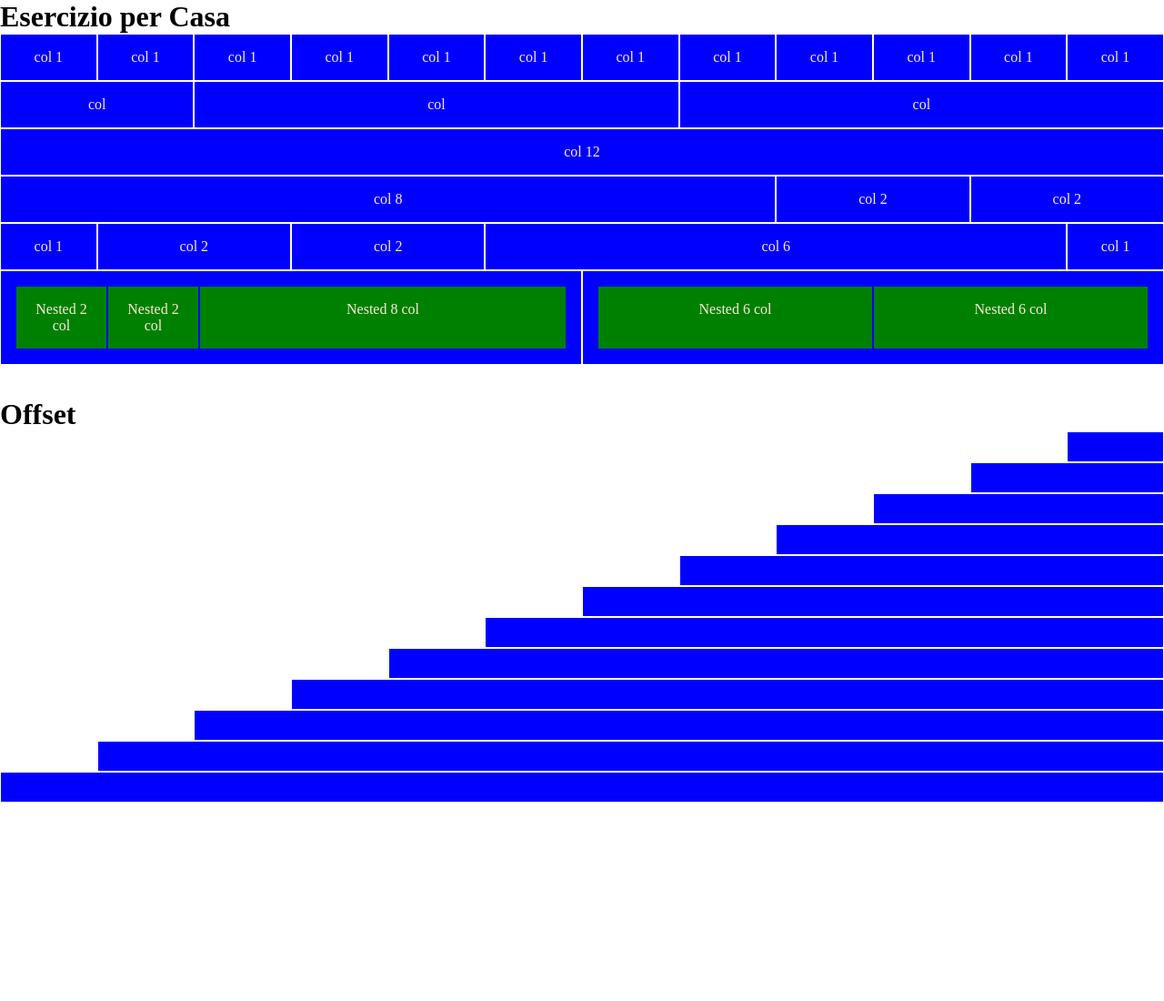
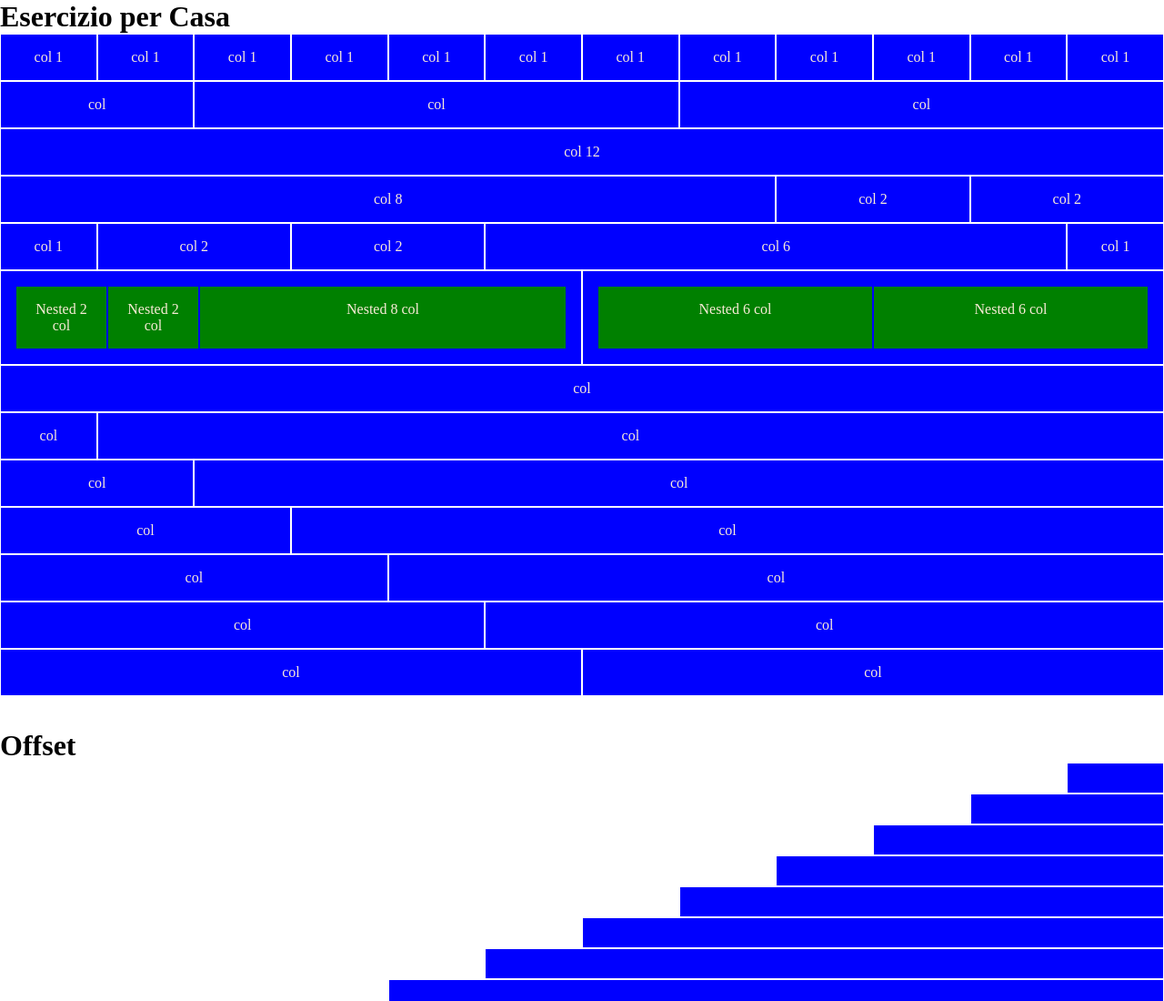
Before and after one commit to AntonioDattolo/html-css-12bool, a plain HTML site: page index.html in a window 1280 px wide. Shown: the top 1100 px of the page at 91% size. Before the commit the page ends 882 px from the top, so only its background shows below. Drawn offline with Linux system fonts and the light colour scheme.

Commit message:
REAL END

```diff
--- a/index.html
+++ b/index.html
@@ -63,6 +63,33 @@
         </div>
 
     </div>
+    <div class="row">
+        <div class="col-xs-12 effect">col</div>
+    </div>
+    <div class="row">
+        <div class="col-xs-1 effect">col</div>
+        <div class="col-xs-11 effect">col</div>
+    </div>
+    <div class="row">
+        <div class="col-xs-2 effect">col</div>
+        <div class="col-xs-10 effect">col</div>
+    </div>
+    <div class="row">
+        <div class="col-xs-3 effect">col</div>
+        <div class="col-xs-9 effect">col</div>
+    </div>
+    <div class="row">
+        <div class="col-xs-4 effect">col</div>
+        <div class="col-xs-8 effect">col</div>
+    </div>
+    <div class="row">
+        <div class="col-xs-5 effect">col</div>
+        <div class="col-xs-7 effect">col</div>
+    </div>
+    <div class="row">
+        <div class="col-xs-6 effect">col</div>
+        <div class="col-xs-6 effect">col</div>
+    </div>
 
     <br>
     <br>
```
